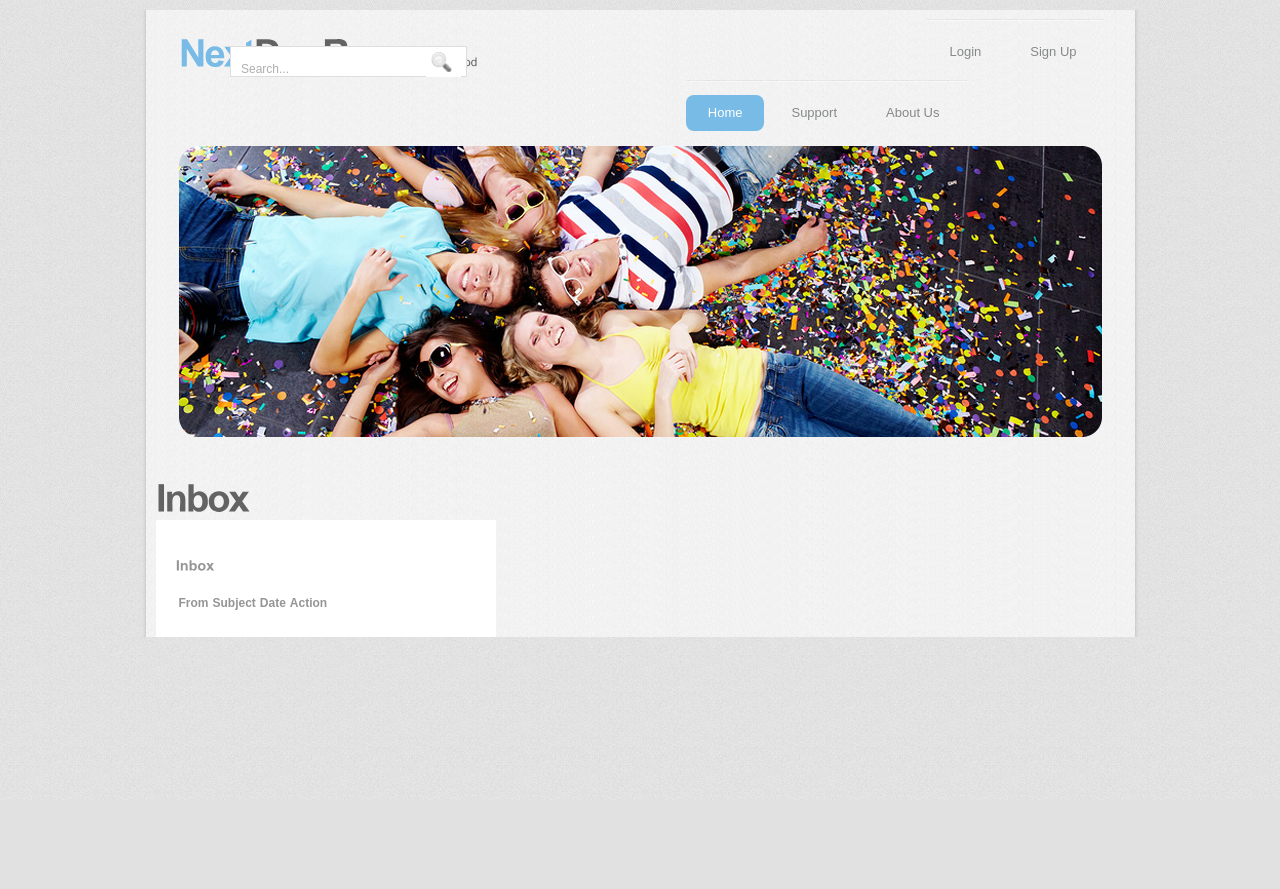
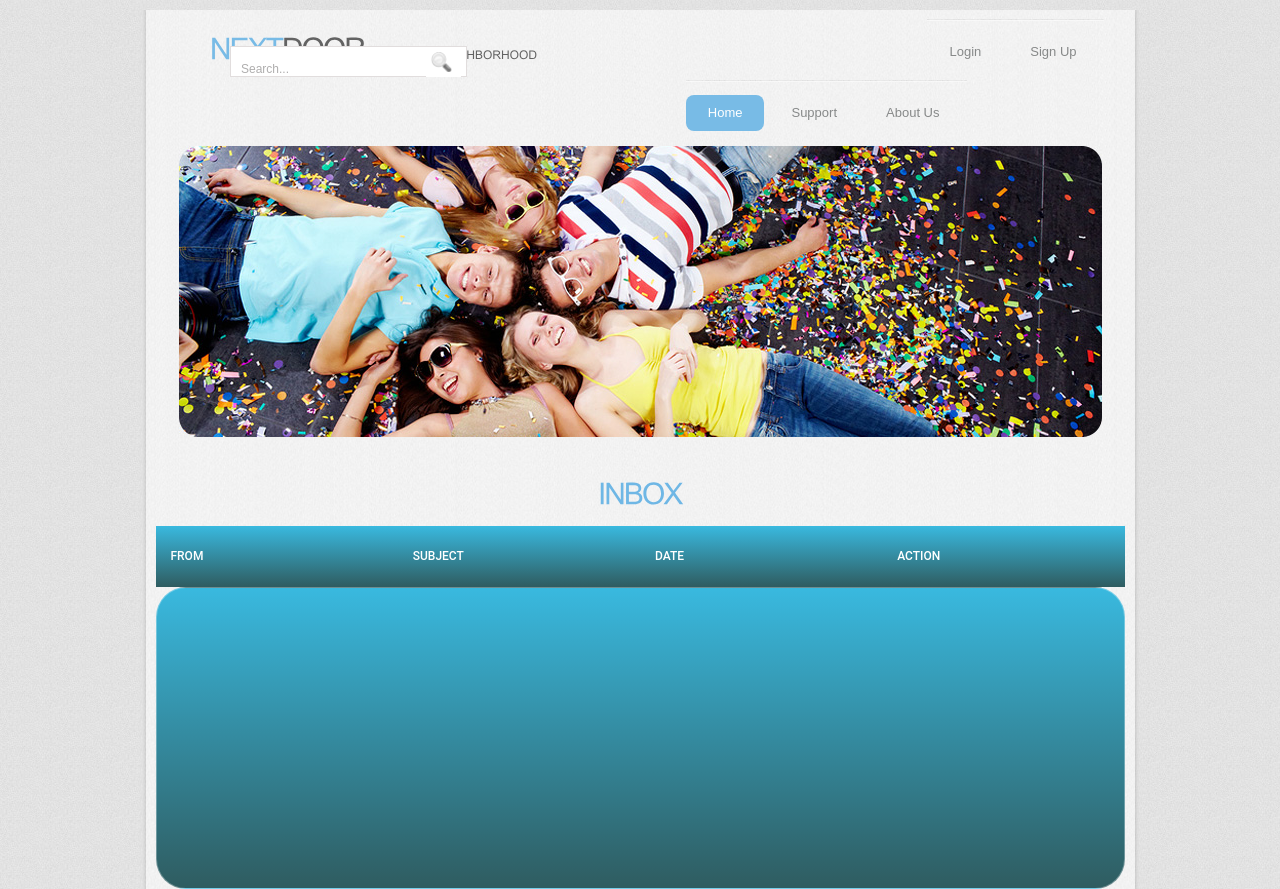
Before and after one commit to Project-Management-SCE/PM2022_TEAM_4, a Django app: template templates/Account/inbox.html in a window 1280 px wide. Before the commit the page ends 637 px from the top, so only its background shows below. Run offline with Django 4.2, Linux system fonts and the light colour scheme; the template is opened without the code that fills it, so the values that code supplies are empty.

Commit message:
styling inbox
change the inbox to scrolling

```diff
--- a/static/home/js/script.js
+++ b/static/home/js/script.js
@@ -17,3 +17,7 @@ $(document).ready(function(){
 
 });
 });
+$(window).on("load resize ", function() {
+  var scrollWidth = $('.tbl-content').width() - $('.tbl-content table').width();
+  $('.tbl-header').css({'padding-right':scrollWidth});
+}).resize();
--- a/templates/Account/inbox.html
+++ b/templates/Account/inbox.html
@@ -4,21 +4,108 @@
 {% load static %}
 {% block content %}
 <!-- Implement html for inbox from Account/views -->
+<style>
 
-<div class="container">
-    <div class="row">
-        <div class="col-md-12">
-            <h1>Inbox</h1>
-        </div>
-    </div>
-    <div class="row">
-        <div class="col-md-12">
-            <div class="panel panel-default">
-                <div class="panel-heading">
-                    <h3 class="panel-title">Inbox</h3>
-                </div>
-                <div class="panel-body">
-                    <table class="table table-striped">
+h1{
+  font-size: 30px;
+  color: #6fb7e5;
+  text-transform: uppercase;
+  font-weight: 300;
+  text-align: center;
+  margin-bottom: 15px;
+}
+table{
+  width:100%;
+  table-layout: fixed;
+}
+.tbl-header{
+  background: -webkit-linear-gradient(#25c481, #25b7c4);
+  background: linear-gradient(#39b9df, #2f5c60);
+  font-family: 'Roboto', sans-serif;
+  border-radius: 32px;
+ }
+.tbl-content{
+  height:300px;
+  overflow-x:auto;
+  margin-top: 0px;
+  border: 1px solid rgba(255,255,255,0.3);
+    background: -webkit-linear-gradient(#25c481, #25b7c4);
+  background: linear-gradient(#39b9df, #2f5c60);
+  font-family: 'Roboto', sans-serif;
+}
+th{
+  padding: 20px 15px;
+  text-align: left;
+  font-weight: 500;
+  font-size: 12px;
+  color: #fff;
+  text-transform: uppercase;
+    background: -webkit-linear-gradient(#25c481, #25b7c4);
+  background: linear-gradient(#39b9df, #2f5c60);
+  font-family: 'Roboto', sans-serif;
+}
+td{
+  padding: 15px;
+  text-align: left;
+  vertical-align:middle;
+  font-weight: 300;
+  font-size: 12px;
+  color: #fff;
+  border-bottom: solid 1px rgba(255,255,255,0.1);
+
+}
+
+
+/* demo styles */
+
+@import url(https://fonts.googleapis.com/css?family=Roboto:400,500,300,700);
+
+section{
+  margin: 50px;
+}
+
+
+/* follow me template */
+.made-with-love {
+  margin-top: 40px;
+  padding: 10px;
+  clear: left;
+  text-align: center;
+  font-size: 10px;
+  font-family: arial;
+  color: #fff;
+}
+.made-with-love i {
+  font-style: normal;
+  color: #F50057;
+  font-size: 14px;
+  position: relative;
+  top: 2px;
+}
+.made-with-love a {
+  color: #fff;
+  text-decoration: none;
+}
+.made-with-love a:hover {
+  text-decoration: underline;
+}
+
+
+/* for custom scrollbar for webkit browser*/
+
+::-webkit-scrollbar {
+    width: 6px;
+}
+::-webkit-scrollbar-track {
+    -webkit-box-shadow: inset 0 0 6px rgba(0,0,0,0.3);
+}
+::-webkit-scrollbar-thumb {
+    -webkit-box-shadow: inset 0 0 6px rgba(0,0,0,0.3);
+}
+</style>
+  <h1>InBox</h1>
+  <div class="tbl-header">
+    <table cellpadding="0" cellspacing="0" border="0" >
       <thead>
         <tr>
           <th>From</th>
@@ -27,6 +114,10 @@
           <th>Action</th>
         </tr>
       </thead>
+    </table>
+  </div>
+  <div class="tbl-content" style="border-radius: 30px;">
+    <table cellpadding="0" cellspacing="0" border="0">
       <tbody>
       {% for message in messages %}
                             <tr>
@@ -40,10 +131,7 @@
                             </tr>
                             {% endfor %}
                         </tbody>
+              </thead>
     </table>
   </div>
-            </div>
-        </div>
-    </div>
-</div>
 {% endblock %}
```
Also changed, not shown: NextDoor/db.sqlite3. Lines whose indentation alone changed are shown as unchanged.
